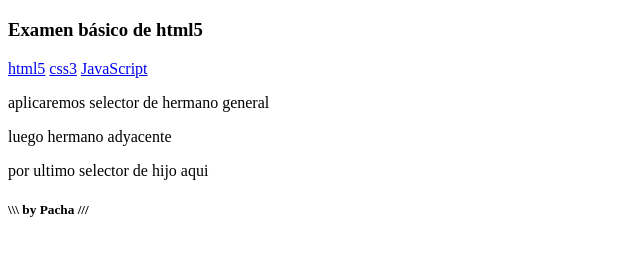
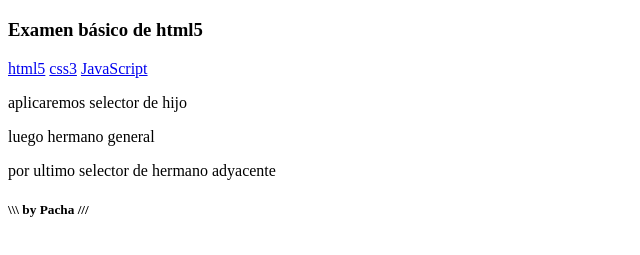
Before and after one commit to SS-PachaP/201510514ExamenP1, a plain HTML site: page Preg_4/index.html in a window 1280 px wide. Shown: the part 61-316 px from the top of the page, without its empty margins (0-640 px from the left). Drawn offline with Linux system fonts and the light colour scheme.

Commit message:
ahora estan los cambios guardados

```diff
--- a/Preg_4/index.html
+++ b/Preg_4/index.html
@@ -19,11 +19,11 @@
     <section class="Seccion uno">
         <article >
             <div id="primera division">
-                <p> aplicaremos selector de hermano general </p>
-                <p> luego hermano adyacente </p>
+                <p> aplicaremos <spam>selector de hijo</spam> </p>
+                <p> luego <spam>hermano general</spam> </p>
             </div>
             <div id="segunda division">
-                <p>por ultimo selector de hijo aqui</p>
+                <p>por ultimo selector de <spam>hermano adyacente</spam></p>
                 <p></p>
             </div>
         </article>
```
Also changed, not shown: Preg_4/estilos.css (+8 -0 lines).
